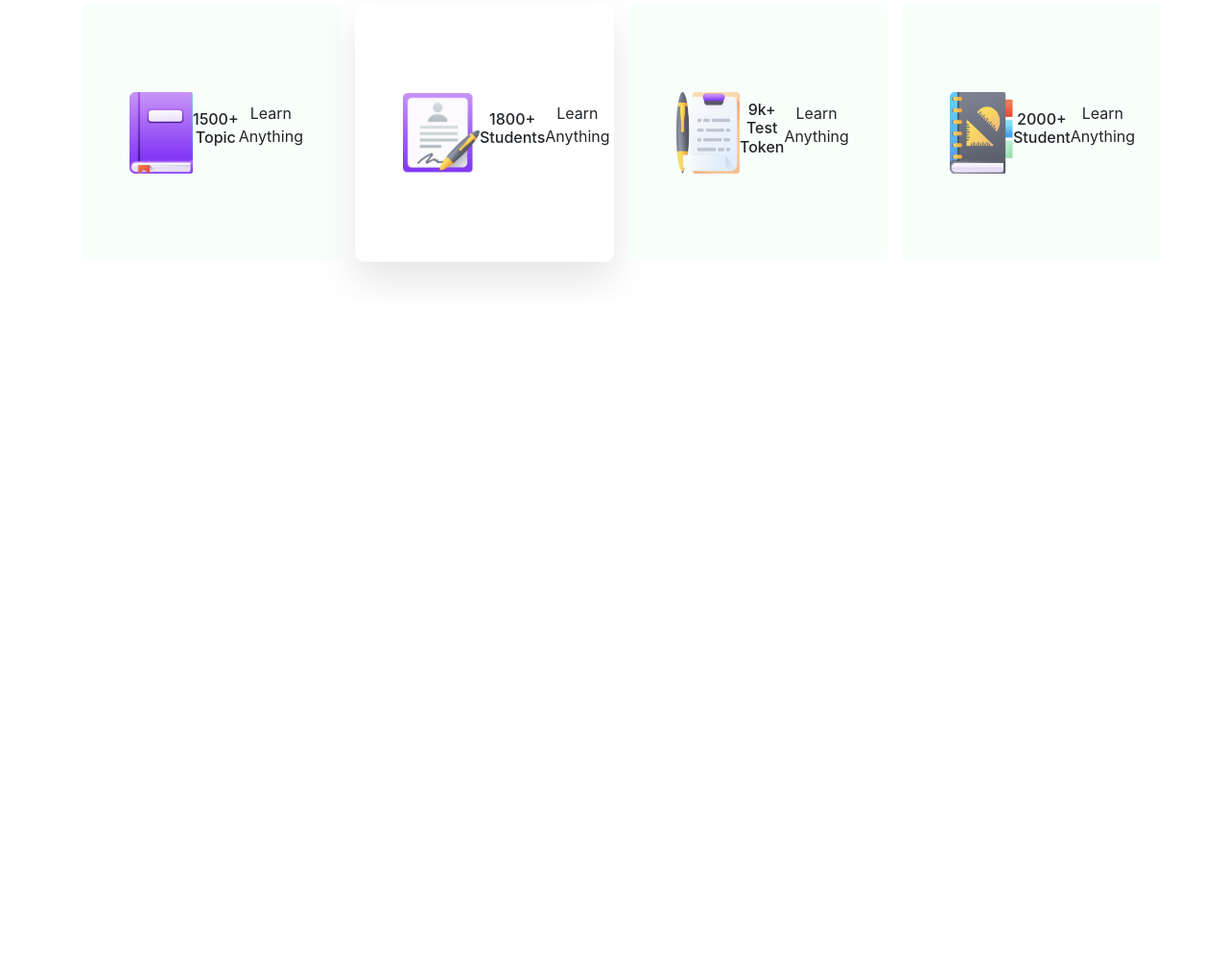
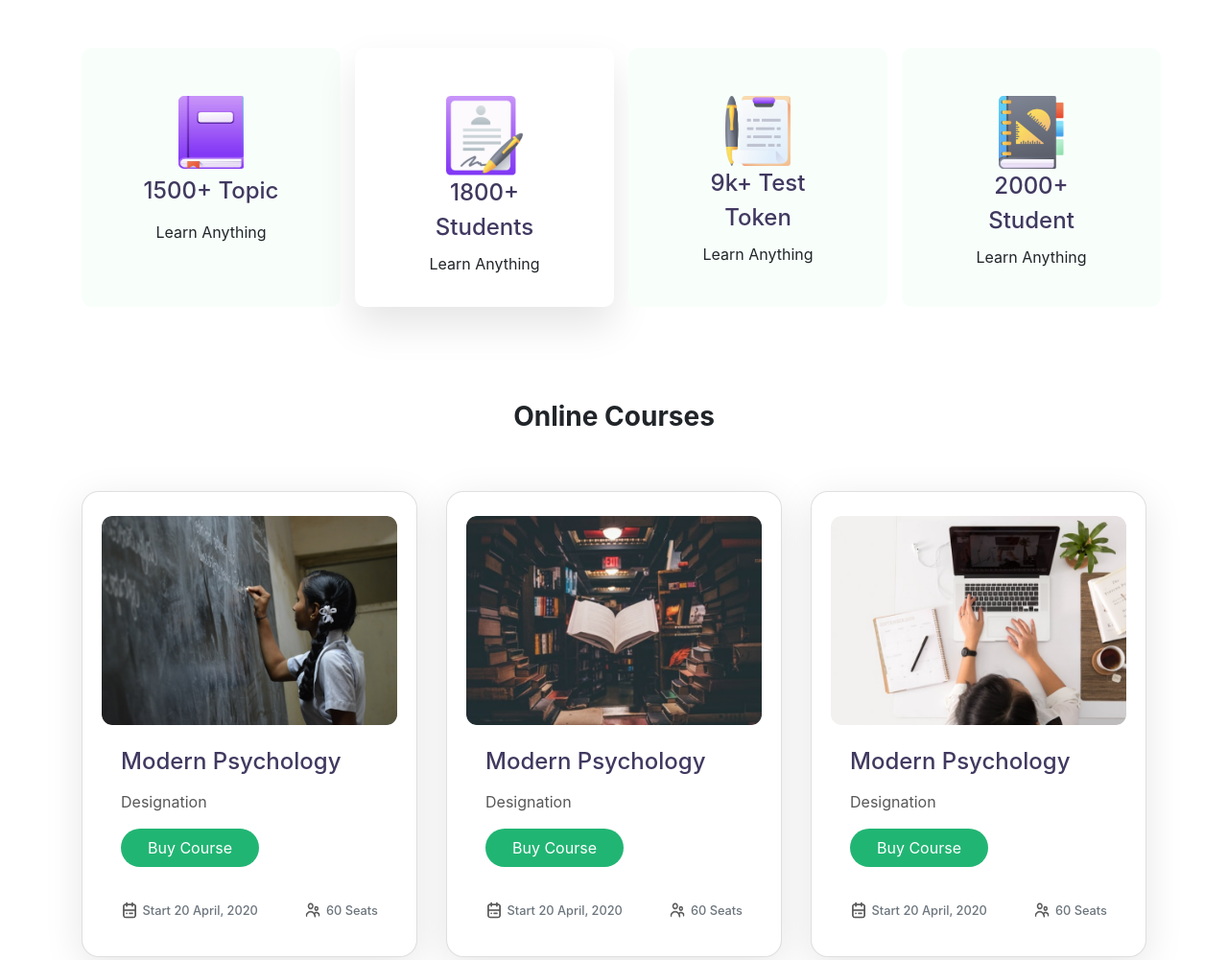
Before and after one commit to junayet57/e-school, a plain HTML site: page index.html in a window 1280 px wide. Shown: the part 601-1602 px from the top of the page at 96% size. Before the commit the page ends 916 px from the top, so only its background shows below. Drawn offline with nearby package versions, Linux system fonts and the light colour scheme.

Commit message:
project completed

```diff
--- a/index.html
+++ b/index.html
@@ -21,16 +21,16 @@
                 <div class="collapse navbar-collapse" id="navbarNav">
                   <ul class="navbar-nav">
                     <li class="nav-item active">
-                      <a class="nav-link" href="#">Books<span class="sr-only">(current)</span></a>
+                      <a class="nav-link" href="#books">Books<span class="sr-only">(current)</span></a>
                     </li>
                     <li class="nav-item">
-                      <a class="nav-link" href="#">Courses</a>
+                      <a class="nav-link" href="#courses">Courses</a>
                     </li>
                     <li class="nav-item">
-                      <a class="nav-link" href="#">Others</a>
+                      <a class="nav-link" href="#others">Others</a>
                     </li>
                     <li class="nav-item">
-                        <a class="nav-link" href="#">Blog</a>
+                        <a class="nav-link" href="#blog">Blog</a>
                     </li>
                     <li class="nav-item">
                         <button class="btn">Sign In</button>
@@ -45,11 +45,11 @@
     <div class="container">
         <div class="row align-items-center">
             <div class="col-md-7">
-                <h5 class="orange-bg">Are you ready to learn?</h5>
+                <h6 class="orange-bg">Are you ready to learn?</h6>
                 <br>
-                <h1>Learn With fun on <br><span>any schedule</span></h1>
+                <h1 class="bold">Learn With fun on <br><span>any schedule</span></h1>
                 <br>
-                <h5 class="lorem">Lorem ipsum dolor sit amet consectetur adipisicing elit. Repellat tempore iure nulla rem, suscipit totam?</h5>
+                <h6 class="lorem">Lorem ipsum dolor sit amet consectetur adipisicing elit. Repellat tempore iure nulla rem, suscipit totam?</h6>
                 <br>
                 <button class="btn">Get Started</button>
             </div>
@@ -59,32 +59,32 @@
         </div>
     </div>
 </section>
-<section class="features">
+<section id="books" class="features">
     <div class="container features">
         <div class="row">
             <div class="col-md-3">
-                <div class="d-flex align-items-center cat1">
+                <div class="d-flex flex-column justify-content-between align-items-center cat1">
                     <img class="img-fluid" src="images/ICON/book.png" alt="">
                     <h6>1500+ Topic</h6>
                     <p>Learn Anything</p>
                 </div>
             </div>
             <div class="col-md-3">
-                <div class="d-flex align-items-center cat2">
+                <div class="d-flex flex-column justify-content-between align-items-center cat2">
                     <img class="img-fluid" src="images/ICON/Student.png" alt="">
             <h6>1800+ Students</h6>
             <p>Learn Anything</p>
                 </div>
             </div>
             <div class="col-md-3">
-                <div class="d-flex align-items-center cat1">
+                <div class="d-flex flex-column justify-content-between align-items-center cat1">
                     <img class="img-fluid" src="images/ICON/Test.png" alt="">
                     <h6>9k+ Test Token</h6>
                     <p>Learn Anything</p>
                 </div>
             </div>
             <div class="col-md-3">
-                <div class="d-flex align-items-center cat1">
+                <div class="d-flex flex-column justify-content-between align-items-center cat1">
                     <img class="img-fluid" src="images/ICON/Students.png" alt="">
                     <h6>2000+ Student</h6>
                     <p>Learn Anything</p>
@@ -92,11 +92,98 @@
             </div>
         </div>
     </div>
-
 </section>
-
-
-
+<section id="courses" class="courses">
+    <div class="container">
+        <h3 class="headings">Online Courses</h3>
+        <div class="card-deck">
+            <div class="card">
+              <img src="images/Photos/Morder pyschology.png" class="card-img-top" alt="...">
+              <div class="card-body">
+                <h6 class="card-title">Modern Psychology</h6>
+                <p class="card-text">Designation</p>
+                <button class="btn">Buy Course</button>
+              </div>
+              <div class="card-footer d-flex flex-row justify-content-between">
+                  <div class="Date">
+                    <img src="images/ICON/calendar.png" alt="">
+                    <small class="text-muted">Start 20 April, 2020</small>
+                  </div>
+                 <div class="capacity">
+                     <img class="img-fluid" src="images/ICON/people.png" alt="">
+                     <small class="text-muted">60 Seats</small>
+                 </div>
+              </div>
+            </div>
+            <div class="card">
+              <img src="images/Photos/Morder psyc.png" class="card-img-top" alt="...">
+              <div class="card-body">
+                <h6 class="card-title">Modern Psychology</h6>
+                <p class="card-text">Designation</p>
+                <button class="btn">Buy Course</button>
+              </div>
+              <div class="card-footer d-flex flex-row justify-content-between">
+                <div class="Date">
+                  <img class="img-fluid" src="images/ICON/calendar.png" alt="">
+                  <small class="text-muted">Start 20 April, 2020</small>
+                </div>
+               <div class="capacity">
+                   <img class="img-fluid" src="images/ICON/people.png" alt="">
+                   <small class="text-muted">60 Seats</small>
+               </div>
+            </div>
+        </div>
+            <div class="card">
+                <img class="card-img-top" src="images/Photos/Morder pychons.png" alt="">
+                <div class="card-body">
+                    <h6 class="card-title">Modern Psychology</h6>
+                    <p class="card-text">Designation</p>
+                    <button class="btn">Buy Course</button>
+                </div>
+                <div class="card-footer d-flex flex-row justify-content-between">
+                    <div class="Date">
+                      <img class="img-fluid" src="images/ICON/calendar.png" alt="">
+                      <small class="text-muted">Start 20 April, 2020</small>
+                    </div>
+                   <div class="capacity">
+                       <img class="img-fluid" src="images/ICON/people.png" alt="">
+                       <small class="text-muted">60 Seats</small>
+                   </div>
+                </div>
+            </div>
+          </div>
+    </div>
+</section>
+<section id="others" class="testimonial">
+    <div class="container content">
+        <h3 class="headings">Testimonial</h3>
+        <div class="row align-items-center">
+            <div class="col-md-3">
+                <img class="img-fluid man" src="images/Photos/Man.png" alt="">
+            </div>
+            <div class="col-md-9">
+              <p>Lorem ipsum dolor sit amet consectetur adipisicing elit. Quae ea repudiandae fuga officia exercitationem vel, commodi soluta ratione impedit delectus id placeat quo excepturi numquam vitae mollitia aliquam quas voluptate iste illo! Magni delectus consequuntur, qui voluptates quam ipsa rerum.</p>
+            </div>
+        </div>
+    </div>
+</section>
+<section id="blog" class="last">
+    <div class="container last">
+        <div class="row">
+            <div class="col-md-4">
+               <p class="white">Millions of people of all ages and from around the world are improving their lives with us</p>
+            </div>
+            <div class="col-md-8 d-flex flex-row justify-content-around white">
+                <div class="col-md-2"><b>Course</b> Graphic Design Web Design Business Marketing Engineering</div>
+                <div class="col-md-2"><b>Terms</b> Graphic Design Web Design Business Marketing Engineering </div>
+                <div class="col-md-2"><b>Useful Link</b> Graphic Design Web Design Business Marketing Engineering</div>
+            </div>
+        </div>
+    </div>
+</section>
+<footer>
+    <p class="white">Copyright © 2020 Programming-hero.com</p>
+</footer>
 <script src="https://code.jquery.com/jquery-3.5.1.slim.min.js" integrity="sha384-DfXdz2htPH0lsSSs5nCTpuj/zy4C+OGpamoFVy38MVBnE+IbbVYUew+OrCXaRkfj" crossorigin="anonymous"></script>
 <script src="https://cdn.jsdelivr.net/npm/popper.js@1.16.0/dist/umd/popper.min.js" integrity="sha384-Q6E9RHvbIyZFJoft+2mJbHaEWldlvI9IOYy5n3zV9zzTtmI3UksdQRVvoxMfooAo" crossorigin="anonymous"></script>
 <script src="https://stackpath.bootstrapcdn.com/bootstrap/4.5.0/js/bootstrap.min.js" integrity="sha384-OgVRvuATP1z7JjHLkuOU7Xw704+h835Lr+6QL9UvYjZE3Ipu6Tp75j7Bh/kR0JKI" crossorigin="anonymous"></script>
--- a/style.css
+++ b/style.css
@@ -1,3 +1,15 @@
+.bold{
+    font-weight: bolder;
+}
+.headings{
+    font-weight: bold;
+}
+.features h6, .card h6{
+    color:  #413960;
+    font-size: 24px;
+    font-weight: 500;
+    line-height: 36px;
+}
 .top-nav{
     background: #F0FFF0;
 }
@@ -5,8 +17,8 @@ background: #F0FFF0;
     background: #F0FFF0;
     padding: 100px 100px;
 }
-.top-banner, .features{
-    margin-bottom: 42px;
+.top-banner, .features, .courses, .testimonial{
+    margin-bottom: 98px;
 }
 .nav-logo{
     width: 198.07px;
@@ -17,8 +29,7 @@ top: 30px;
 .btn{
     text-align: center;
     color: white;
-margin-top: 5px;
-padding: 5px 20px;
+    padding: 8px 28px;
     background: #21B573;
     border: none;
     border-radius: 33px;
@@ -29,6 +40,8 @@ color: black;
 }
 .orange-bg{
     color: #FD511A;
+    font-size: 20px;
+    line-height: 24px
 }
 .lorem{
     color: #6C6B6B;
@@ -50,8 +63,8 @@ background: #F8FFFB;
     border: none
 }
 .cat1 img{
-width: 66px;
-height: 85px;
+    width: 68px;
+    height: 76px;
     left: 231px;
     top: 672px;
 }
@@ -65,3 +78,51 @@ top: 672px;
     left: 535px;
     top: 670px;
 }
+.headings{
+    text-align: center;
+    margin-bottom: 60px;
+}
+.card{
+    padding: 25px 20px;
+    border-radius: 18px;
+    box-shadow: 0px 10px 40px rgba(0, 0, 0, 0.1);
+}
+.card img{
+    border-radius: 11px;
+}
+.card-text{
+    color: #585859;;
+}
+.card-footer{
+    background: none;
+    border: none;
+}
+.card-footer small{
+    color: #585859;;
+    font-weight: 500;
+}
+.card-footer img{
+    width: 18px;
+    height: 20px;
+}
+.content{
+    padding: 10px 200px;
+}
+.testimonial img{
+    width: 120px;
+    height: 120px;
+}
+.white{
+    color: white;
+}
+.last{
+    background-color: #282531;
+    padding: 55px 20px;
+}
+footer{
+    text-align: center;
+    color: #CDCDCD;;
+    background-color: #282531;
+    padding: 10px;
+    height: 50px;
+}
```
Lines whose indentation alone changed are shown as unchanged.
